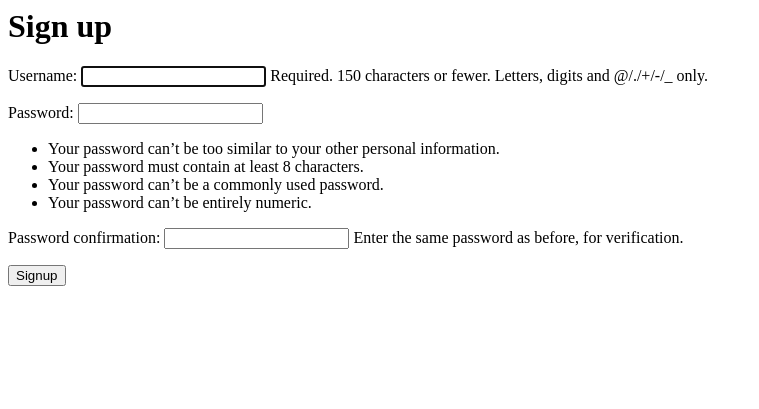
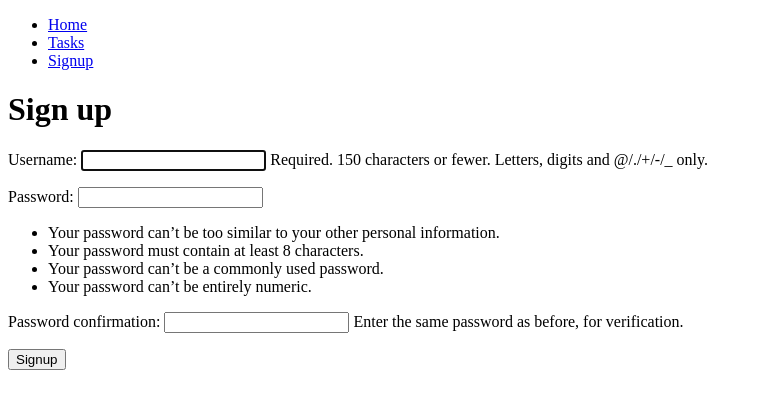
Before and after one commit to Tomkas06/DjangoCrud, a Django app: page /signup/ in a window 1280 px wide. Shown: the top 409 px of the page, without its empty margins (0-759 px from the left). Run offline with Django 5.2, Linux system fonts and the light colour scheme.

Commit message:
Templates y condicionales
Se continuo con el proyecto y se termino  la parte de templates y condicionales.
minuto 52:11

Sigue el logout

```diff
--- a/djangocrud/urls.py
+++ b/djangocrud/urls.py
@@ -24,4 +24,6 @@ urlpatterns = [
     #Se añade la pagina que esta en views
     path('', views.home, name="home"),
     path('signup/', views.signup, name="signup"),
+    path('tasks/', views.tasks, name="tasks"),
+    path('logout/', views.logout, name="logout")
 ]
--- /dev/null
+++ b/tasks/templates/base/base.html
@@ -0,0 +1,38 @@
+<!DOCTYPE html>
+<html lang="es">
+<head>
+    <meta charset="UTF-8">
+    <meta name="viewport" content="width=device-width, initial-scale=1.0">
+    <title>Aplication django crud</title>
+</head>
+<body>
+    <nav>
+        <ul>
+            <li>
+                <a href="/">Home</a>
+            </li>
+            <li>
+                <a href="/tasks">Tasks</a>
+            </li>
+            {% if user.is_authenticated %}
+            <li>
+                <a href="/logout">Logout</a>
+            </li>
+
+            {% else %}
+            <li>
+                <a href="/signup">Signup</a>
+            </li>
+            {% endif %}
+        </ul>
+    </nav>
+
+    <!--El content es lo que ira cambiando,
+    lo que se añada en esta pagina, va a estar en las otras-->
+    {% block content %}
+    {% endblock %}
+
+
+
+</body>
+</html>
--- a/tasks/templates/signup.html
+++ b/tasks/templates/signup.html
@@ -1,3 +1,7 @@
+{% extends "base/base.html" %}
+
+
+{% block content %}
 <h1>Sign up</h1>
 
 {{error}}
@@ -11,3 +15,4 @@
         Signup
     </button>
 </form>
+{% endblock content %}
--- /dev/null
+++ b/tasks/templates/tasks.html
@@ -0,0 +1,6 @@
+{% extends "base/base.html" %}
+
+
+{% block content %}
+<h1>Tasks</h1>
+{% endblock content %}
--- a/tasks/views.py
+++ b/tasks/views.py
@@ -1,7 +1,8 @@
-from django.shortcuts import render
+from django.shortcuts import render, redirect
 from django.contrib.auth.forms import UserCreationForm
 from django.contrib.auth.models import User
-from django.http import HttpResponse
+from django.contrib.auth import login
+from django.db import IntegrityError
 # Create your views here.
 
 #Esto crea una "pagina" con contenido hello world
@@ -29,18 +30,24 @@ def signup(request):
         })
     else:
         if request.POST['password1'] == request.POST['password2']:
-
             try:
                 user = User.objects.create_user(username=request.POST['username'], password=request.POST['password1'])
                 user.save()
-                return HttpResponse("Usuario creado")
-            except:
+                login(request, user)
+                return redirect('tasks')
+            except IntegrityError:
                 return render(request, 'signup.html', {
                     'form': UserCreationForm,
-                    'error': 'Username already existe'
+                    'error': 'User already exists'
                 })
         return render(request, 'signup.html', {
             'form': UserCreationForm,
             'error': 'Password do not match'
         })
         # print(request.POST) Esto envia los datos del formulario, super importante
+
+def tasks(request):
+    return render(request, 'tasks.html')
+
+def logout(request):
+    ...
```
Also changed, not shown: tasks/templates/home.html (+7 -0 lines), db.sqlite3.
